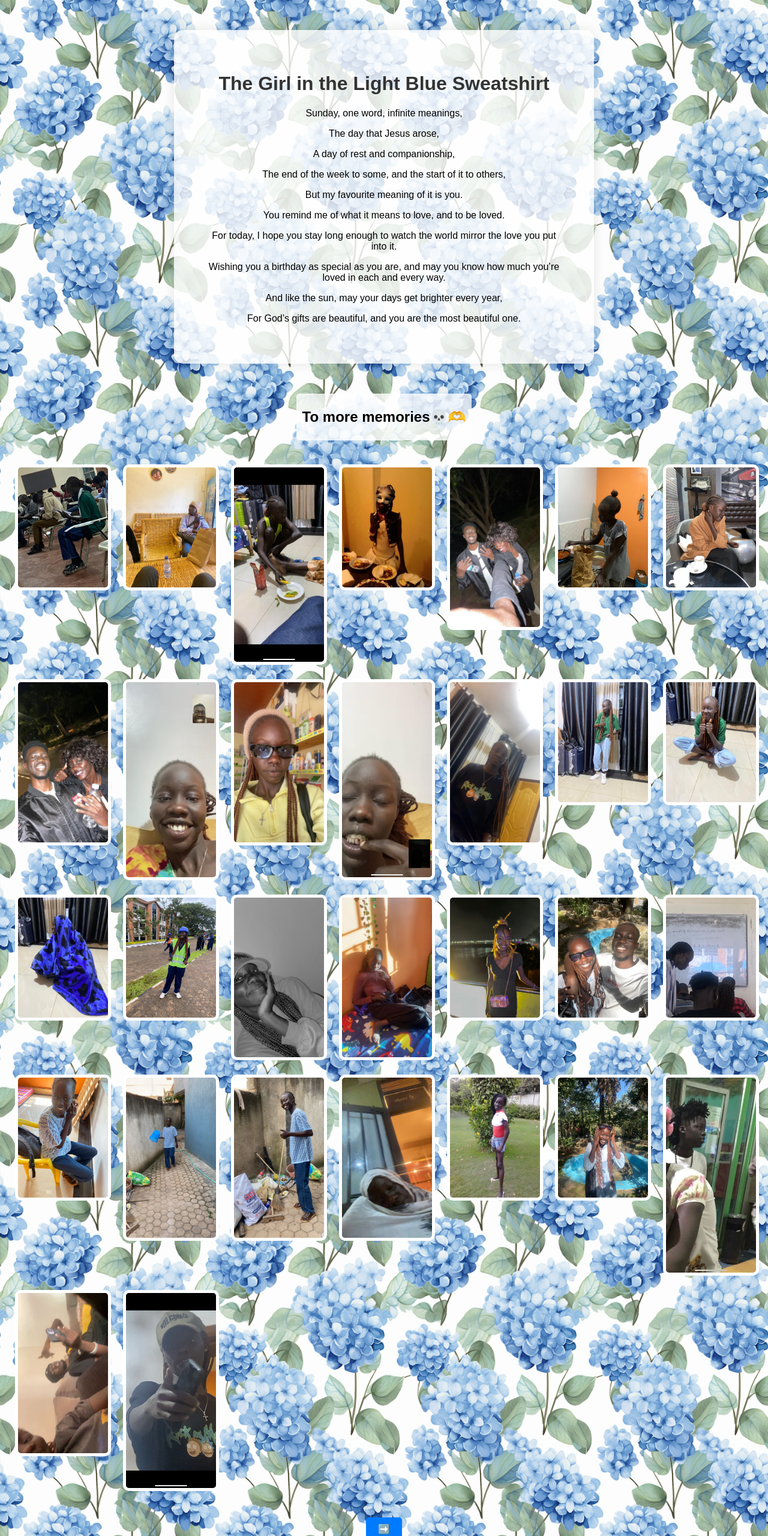
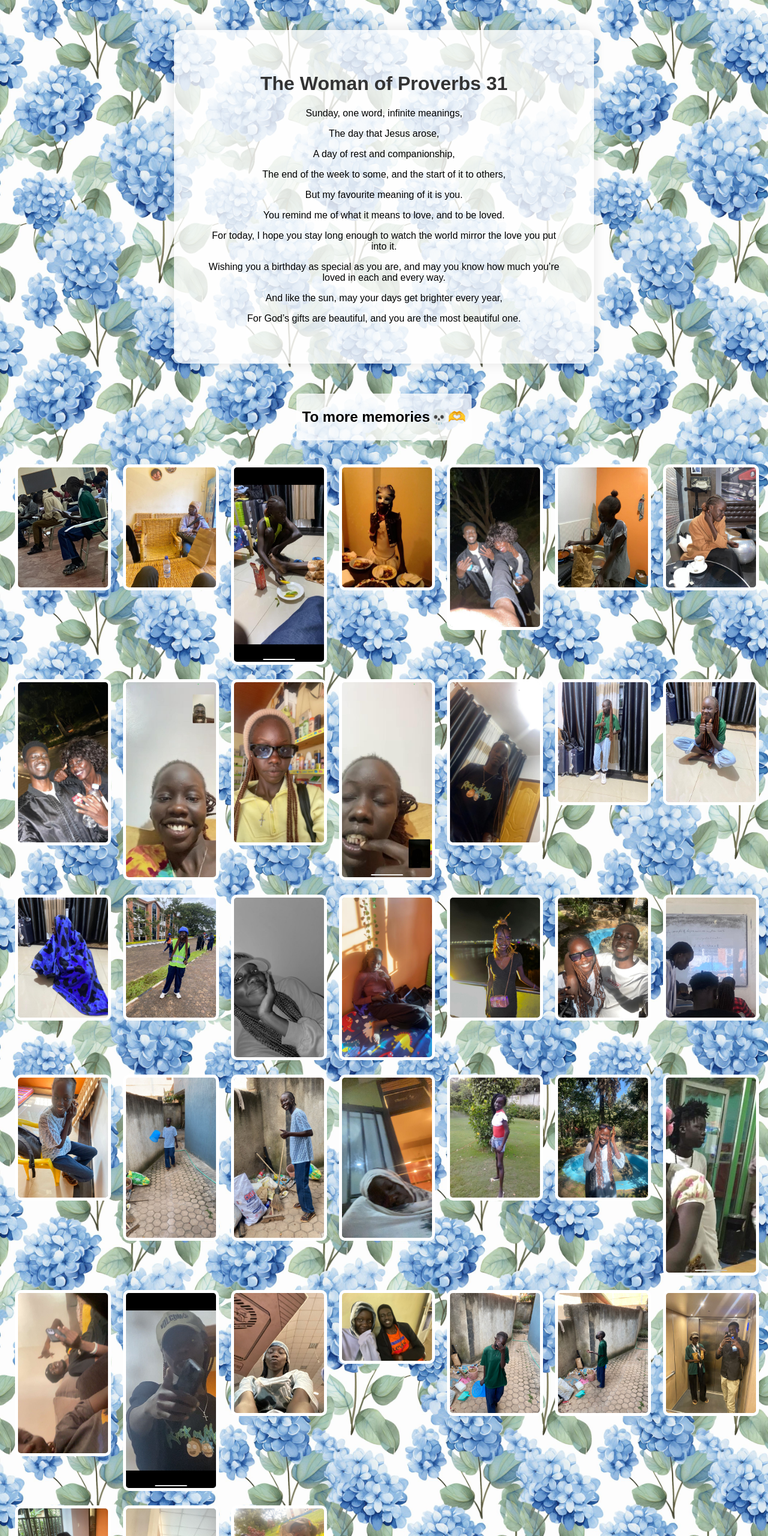
Before and after one commit to Atemmanut2001/Prototype, a plain HTML site: page Sasa.html in a window 1280 px wide. Shown: the top 2560 px of the page at 60% size. Drawn offline with Linux system fonts and the light colour scheme.

Commit message:
Add files via upload

```diff
--- a/Sasa.html
+++ b/Sasa.html
@@ -33,7 +33,7 @@
 </head>
 <body>
     <div class="container">
-        <h1>The Girl in the Light Blue Sweatshirt</h1>
+        <h1>The Woman of Proverbs 31</h1>
         <div id="poem">
             <p>Sunday, one word, infinite meanings,</p>
             <p>The day that Jesus arose,</p>
--- a/Sasa.js
+++ b/Sasa.js
@@ -7,7 +7,9 @@ const imageNames = [
     "SB11.jpg", "SB12.jpg", "SB13.jpg", "SB14.jpg", "SB15.jpg",
     "SB16.jpg", "SB17.jpg", "SB18.jpg", "SB19.jpg", "SB20.jpg",
     "SB21.jpg", "SB22.jpg", "SB23.jpg", "SB24.jpg", "SB25.jpg",
-    "SB27.jpg", "SB28.jpg", "SB29.jpg", "SB30.jpg", "SB31.jpg"
+    "SB27.jpg", "SB28.jpg", "SB29.jpg", "SB30.jpg", "SB31.jpg",
+    "SB32.jpg", "SB33.jpg", "SB34.jpg", "SB35.jpg", "SB36.jpg",
+    "SB37.jpg", "SB38.jpg", "SB39.jpg"
 ];
 
 // Function to create polaroid gallery
```
Also changed, not shown: Credit.html (+1 -1 lines), SB33.jpg (added), SB34.jpg (added), SB35.jpg (added), SB36.jpg (added), SB37.jpg (added), SB38.jpg (added), SB39.jpg (added), 1 other file.
